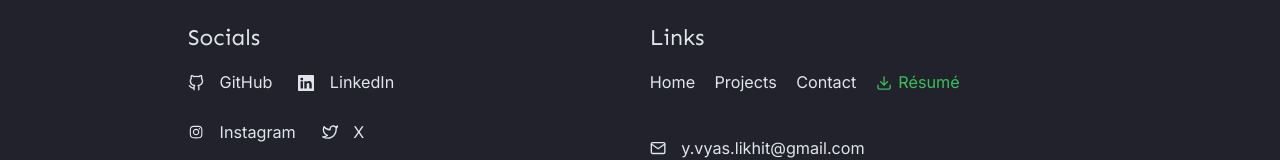
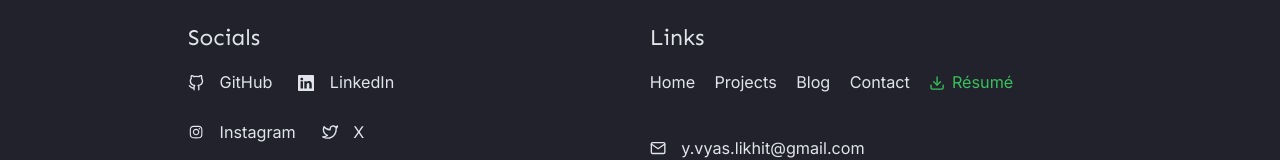
Before and after one commit to likhity/likhity-new-website, a Next.js app: page / in a window 1280 px wide. Shown: the part 8076-8236 px from the top of the page. Built offline with nearby package versions, Linux system fonts and the light colour scheme.

Commit message:
Update footer and article

```diff
--- a/components/Footer.js
+++ b/components/Footer.js
@@ -37,6 +37,11 @@ export default function Footer() {
                 </Link>
               </li>
               <li>
+                <Link href="/blog">
+                  <a>Blog</a>
+                </Link>
+              </li>
+              <li>
                 <Link href="/contact">
                   <a>Contact</a>
                 </Link>
--- a/posts/hello-world.mdx
+++ b/posts/hello-world.mdx
@@ -11,7 +11,9 @@ Welcome to this blog! This is a space where I'll share my thoughts on software e
 
 ## Why a Blog?
 
-I need to practice posting things on the internet more. I want to write about stuff I'm learning about, and essentially share my thoughts with the world.
+I'm really inspired by [Ben Dicken's incredible posts for PlanetScale](https://planetscale.com/blog/io-devices-and-latency). I kinda want to do the same thing, just for fun.
+
+I want to start practice posting things on the internet more, write about stuff I'm learning about, and basically share my thoughts with the world.
 
 ## What to Expect
 
```
